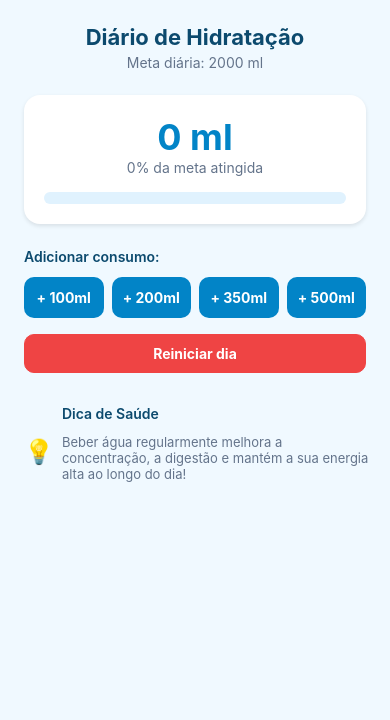
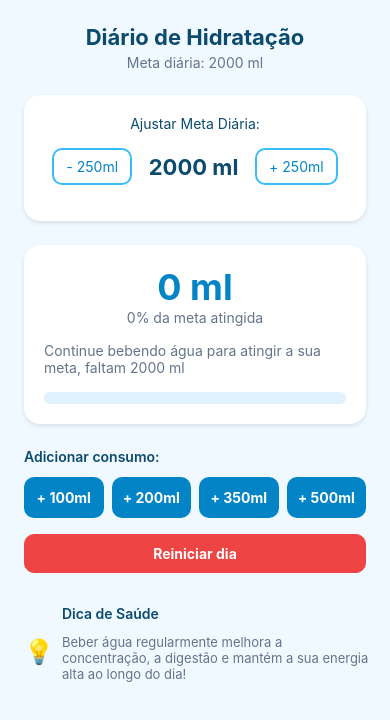
Before and after one commit to Ana-Clara-Lobo-Silveira/diarioHidratacao, a React Native app: screen / in a window 390 px wide. Shown: the top 720 px of the page. Built offline with nearby package versions, Linux system fonts and the light colour scheme.

Commit message:
add: estruturação e aplicação do componente que altera a meta e calcula quanto falta para atingí-la

```diff
--- a/App.jsx
+++ b/App.jsx
@@ -6,11 +6,21 @@ import { WaterProgress } from "./src/components/WaterProgress";
 import { ActionButtons } from "./src/components/ActionButtons";
 import { use, useState } from "react";
 import { InfoMessage } from "./src/components/InfoMessage";
+import { AlterGoal } from "./src/components/AlterGoal";
 
 
 
 export default function App(){
-  const GOAL = 2000;
+  const [GOAL, setGOAL] = useState(2000);
+
+    const handleIncreaseGoal = (ml) => {
+    setGOAL((memoria) => memoria + ml);
+  };
+
+    const handleDecreaseGoal = (ml) => {
+    setGOAL((memoria) => memoria - ml);
+  };
+
   const [consumed, setConsumed] = useState(0);
 
   const handleAddWater = (ml) => {
@@ -27,9 +37,11 @@ export default function App(){
       <StatusBar barStyle={'auto'}/>
       <View style={styles.content}>
         <Header goal={GOAL}/>
+        <AlterGoal goal={GOAL} increaseGoal={handleIncreaseGoal} decreaseGoal={handleDecreaseGoal}/>
         <WaterProgress consumed= {consumed} goal={GOAL} />
         <ActionButtons onAdd={handleAddWater} onReset={handleReset}/>
         <InfoMessage/>
+
       </View>
       </SafeAreaView>
     </SafeAreaProvider>
--- /dev/null
+++ b/src/components/AlterGoal.jsx
@@ -0,0 +1,65 @@
+import { View, Text, StyleSheet, Pressable } from 'react-native';
+import { COLORS } from '../constants/colors';
+
+export function AlterGoal({ goal, increaseGoal, decreaseGoal }) {
+  return (
+    <View style={styles.card}>
+        <Text style={styles.subText}>Ajustar Meta Diária:</Text>
+        <View style={styles.alterGoalRow}>
+            <Pressable style={styles.button} onPress={() => decreaseGoal(250)}>
+                <Text style={styles.buttonText}>- 250ml</Text>
+            </Pressable>
+            <Text style={styles.title}>{goal} ml</Text>
+            <Pressable style={styles.button} onPress={() => increaseGoal(250)}>
+                <Text style={styles.buttonText} >+ 250ml</Text>
+            </Pressable>
+        </View>
+
+    </View>
+  );
+}
+const styles = StyleSheet.create({
+  card: {
+    backgroundColor: COLORS.cardBg,
+    borderRadius: 16,
+    padding: 20,
+    width: '100%',
+    alignItems: 'center',
+    marginBottom: 24,
+    elevation: 3,
+    shadowColor: '#000',
+    shadowOffset: { width: 0, height: 2 },
+    shadowOpacity: 0.1,
+    shadowRadius: 4,
+  },
+  subText: {
+    fontSize: 14,
+    color: COLORS.textMain,
+    marginBottom: 16,
+
+  },
+    alterGoalRow: {
+    width:'100%',
+    flexDirection: 'row',
+    justifyContent: 'space-around',
+    marginBottom: 16,
+    alignItems: 'center',
+  },
+    title: {
+    fontSize: 22,
+    fontWeight: 'bold',
+    color: COLORS.textMain,
+  },
+    button: {
+    paddingVertical: 8,
+    paddingHorizontal: 12,
+    borderRadius: 10,
+    alignItems: 'center',
+    borderWidth: 2,
+    borderColor: COLORS.secondary,
+  },
+    buttonText: {
+    color: COLORS.primary,
+    fontSize: 14,
+  },
+});
--- a/src/components/WaterProgress.jsx
+++ b/src/components/WaterProgress.jsx
@@ -4,11 +4,13 @@ import { COLORS } from '../constants/colors';
 export function WaterProgress({ consumed, goal }) {
   // Cálculo dinâmico da porcentagem atingida para a barra visual
   const percentage = Math.min(Math.round((consumed / goal) * 100), 100);
+  const remaining = goal - consumed > 0 ? `Continue bebendo água para atingir a sua meta, faltam ${goal - consumed} ml` : 'Parabéns, você concluir a sua meta' ;
 
   return (
     <View style={styles.card}>
       <Text style={styles.consumedText}>{consumed} ml</Text>
       <Text style={styles.percentageText}>{percentage}% da meta atingida</Text>
+      <Text style={styles.percentageText}>{remaining}</Text>
 
       {/* Barra de progresso customizada com Flexbox */}
       <View style={styles.progressBarBackground}>
```
Also changed, not shown: swap.txt.
